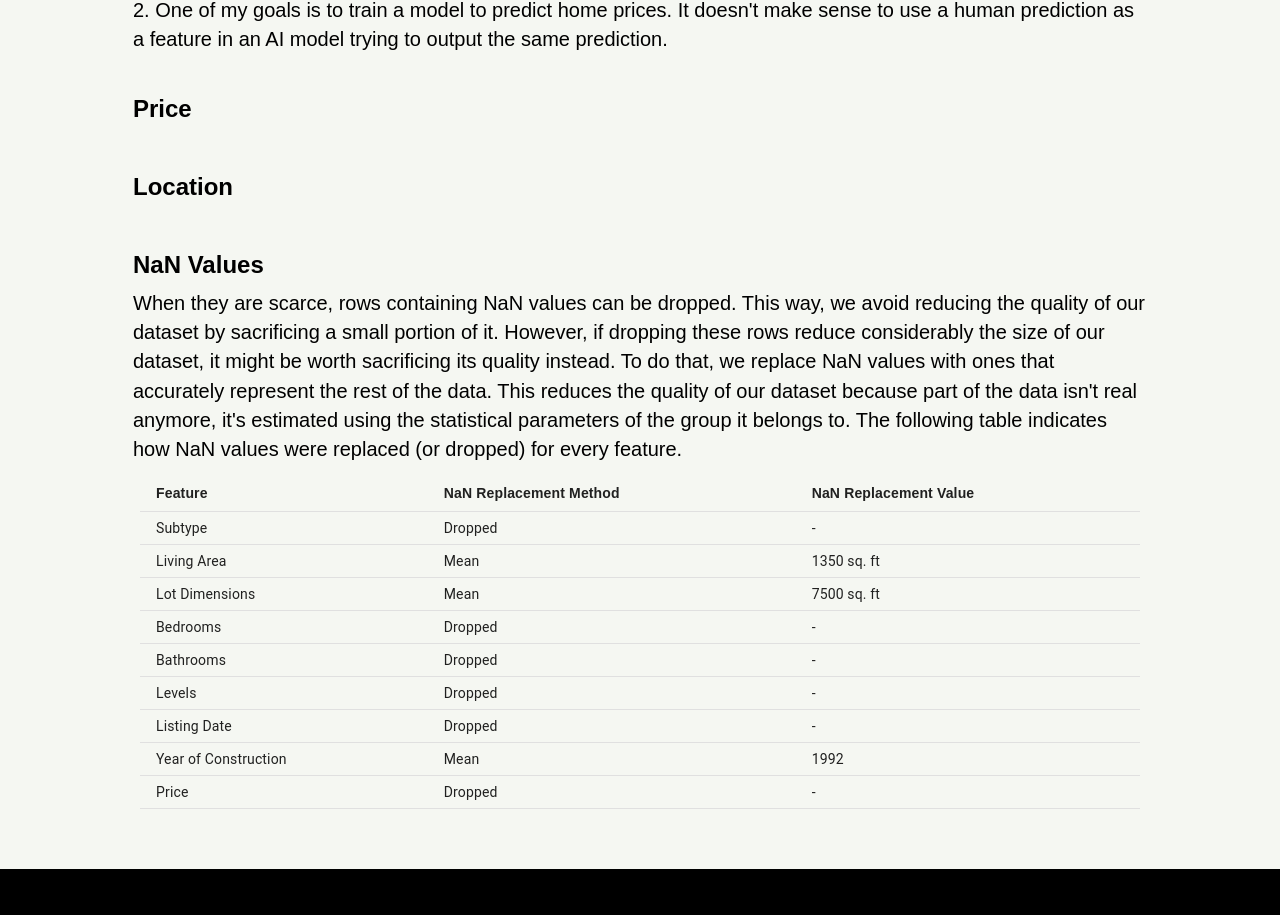
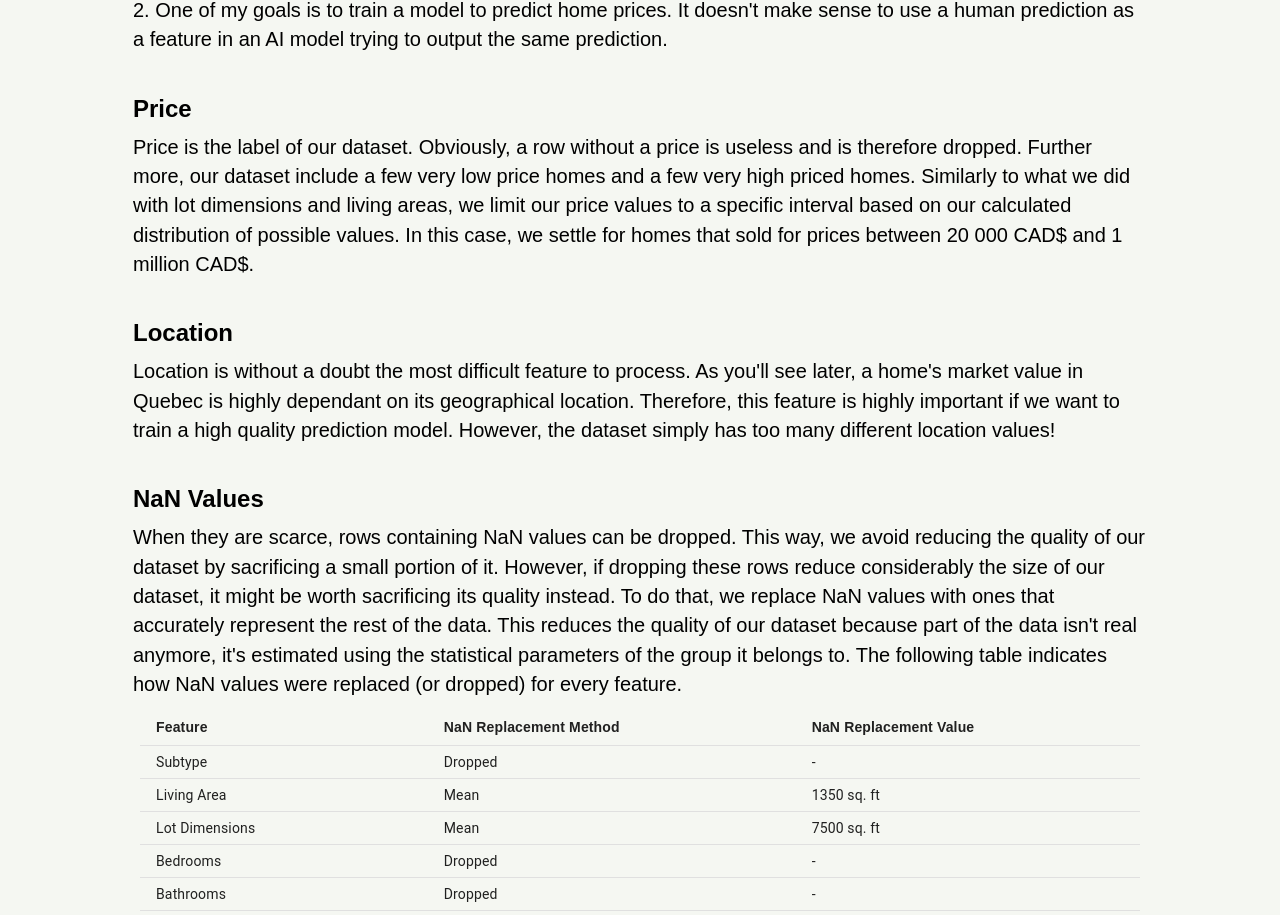
Before and after one commit to simkass/quebec-real-estate-app, a React (Create React App) app: page / in a window 1280 px wide. Shown: the part 5759-6674 px from the top of the page. Built offline with nearby package versions, Linux system fonts and the light colour scheme.

Commit message:
making progress

```diff
--- a/src/Preprocessing.js
+++ b/src/Preprocessing.js
@@ -157,12 +157,18 @@ function Preprocessing() {
 
                 <div className='text'>
                     <h2>Price</h2>
-                    <p></p>
+                    <p>Price is the label of our dataset. Obviously, a row without a price is useless and is therefore dropped. Further more, our dataset include a few very low price homes and a few very high priced homes.
+                        Similarly to what we did with lot dimensions and living areas, we limit our price values to a specific interval based on our calculated distribution of possible values. In this case, we settle for homes
+                        that sold for prices between 20 000 CAD$ and 1 million CAD$.
+                    </p>
                 </div>
 
                 <div className='text'>
                     <h2>Location</h2>
-                    <p></p>
+                    <p>
+                        Location is without a doubt the most difficult feature to process. As you'll see later, a home's market value in Quebec is highly dependant on its geographical location.
+                        Therefore, this feature is highly important if we want to train a high quality prediction model. However, the dataset simply has too many different location values!
+                    </p>
                 </div>
 
                 <div className='text'>
```
